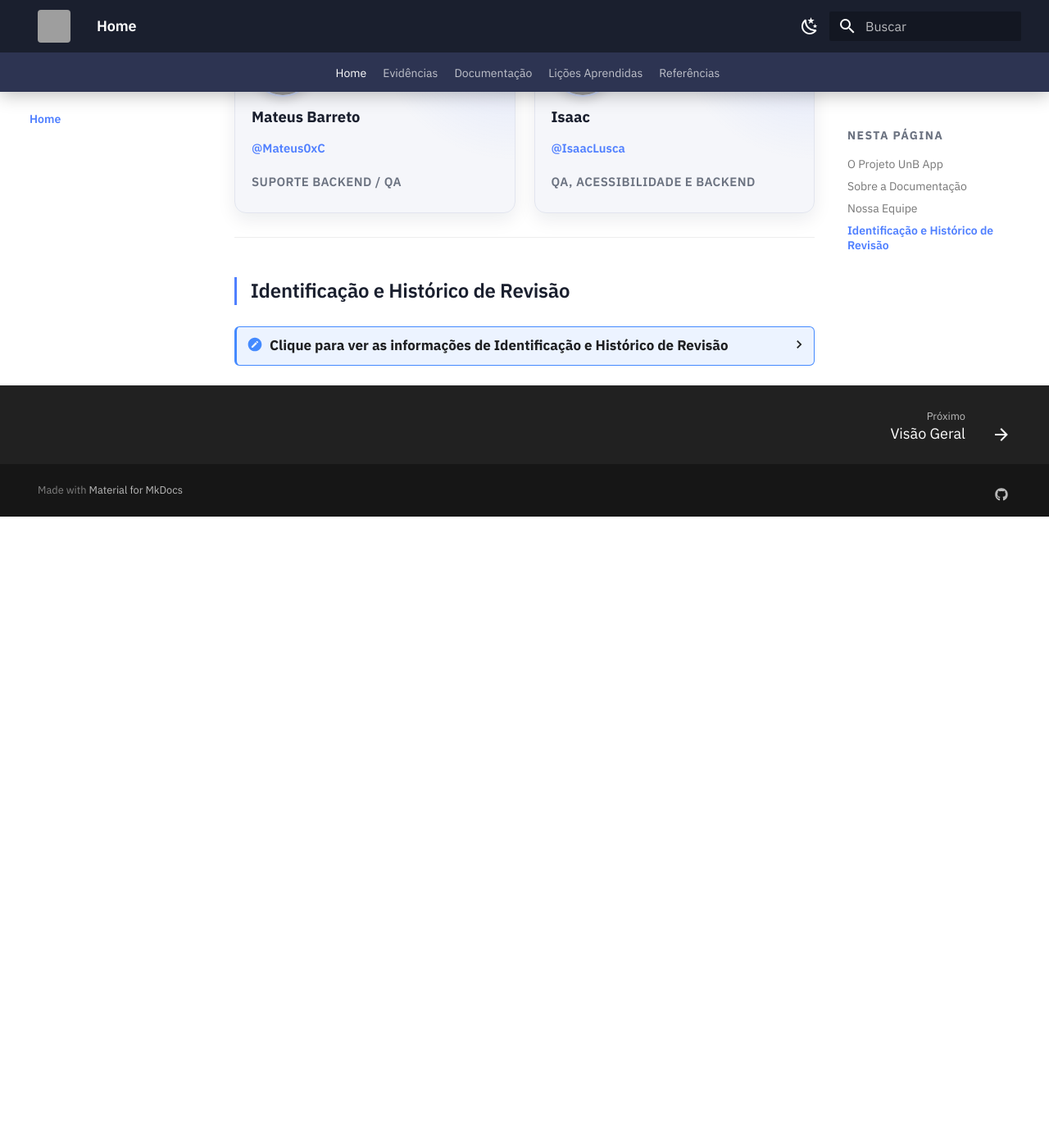
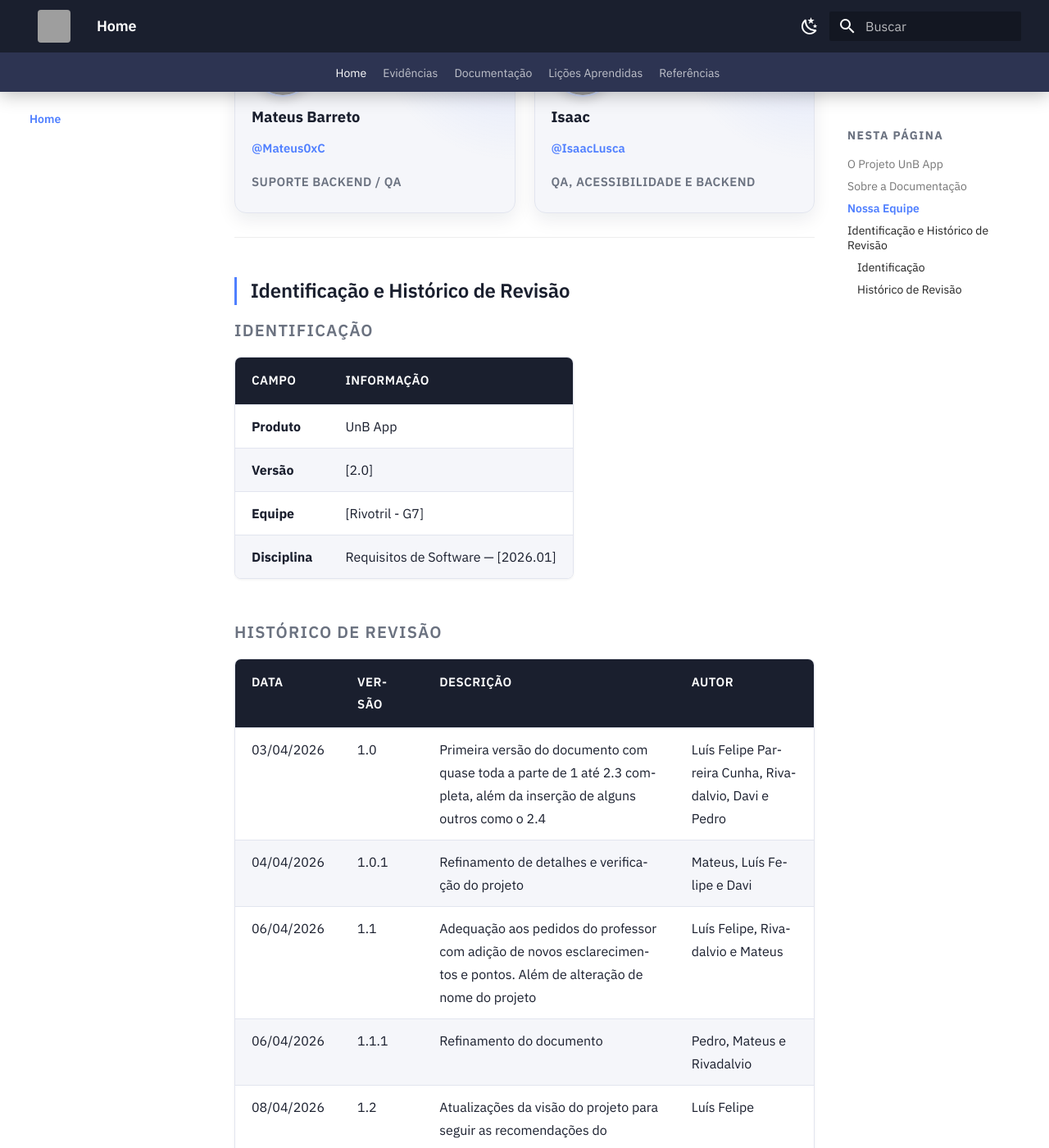
Before and after one commit to mdsreq-fga-unb/REQ-2026.1-T02-UnB-App, an MkDocs documentation site: the page built from docs/index.md, in a window 1280 px wide and 1400 px high, scrolled down 2059 px. Shown: the whole window at 82% size. Built offline with MkDocs 1.6.1 and Material for MkDocs 9.7.7, drawn with Linux system fonts in a browser that asks for light colours; before the commit the page ends 2689 px from its top, so only the background shows below that; some of the changed text lies outside the part shown; grey boxes are pictures that could not be loaded.

Commit message:
fix: conserta histórico de revisão que não estava funcionando

```diff
--- a/docs/index.md
+++ b/docs/index.md
@@ -81,9 +81,6 @@ Nossa documentação foi projetada para cobrir todas as etapas da Engenharia de
 
 ## Identificação e Histórico de Revisão
 
-<details>
-<summary>Clique para ver as informações de Identificação e Histórico de Revisão</summary>
-
 ### Identificação
 
 | Campo         | Informação                          |
@@ -122,5 +119,3 @@ Nossa documentação foi projetada para cobrir todas as etapas da Engenharia de
 | 14/06/2026 | 1.6.3 | Correção na documentação da iteração | Rivadalvio |
 | 15/06/2026 | 1.7 | Adição de membro na equipe (Isaac), definição de papéis do FDD e justificativas técnicas | Luís |
 | 15/06/2026 | 2.0 | Repaginação visual do GitPages, reestruturação da home, seção de evidências e adição de vídeos embed | Luís |
-
-</details>
```
